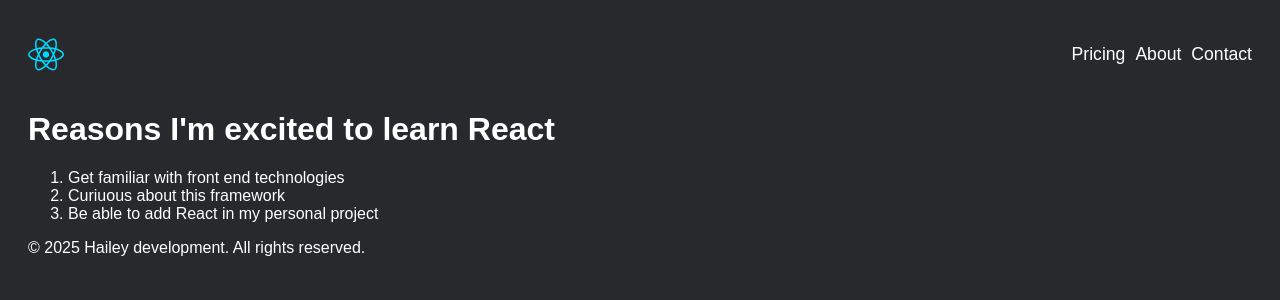
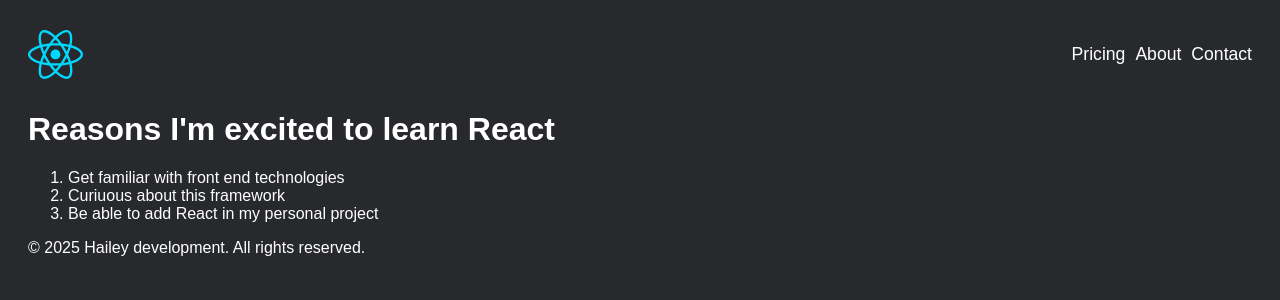
Before and after one commit to HaileyN3132/Study_React, a React (Vite) app in the folder first-react/: page / in a window 1280 px wide. Shown: the top 300 px of the page. Built offline with nearby package versions, Linux system fonts and the light colour scheme.

Commit message:
(Challenge 3) - Styling with Classes

```diff
--- a/first-react/src/index.css
+++ b/first-react/src/index.css
@@ -14,6 +14,10 @@
   justify-content: space-between;
 }
 
+.nav-logo {
+  width: 55px;
+}
+
 .nav-list {
   list-style: none;
   display: flex;
--- a/first-react/src/index.jsx
+++ b/first-react/src/index.jsx
@@ -4,17 +4,14 @@
 /**
  * Challenge:
  *
- * Using flexbox, line up the `li`s horizontally and put them inline
- * with the React logo.
- *
- * NOTE: for practice's sake, don't select any
- * elements, but use classes for all styling.
+ * Move the `width` style off the JSX and into CSS with a dedicated
+ * className on the img element, and change the width to 55px instead
  */
 
 function Header() {
   return (
     <header className="header">
-      <img src="src/assets/react.svg" alt="React logo" />
+      <img className="nav-logo" src="src/assets/react.svg" alt="React logo" />
       <nav>
         <ul className="nav-list">
           <li className="nav-list-item">Pricing</li>
```
